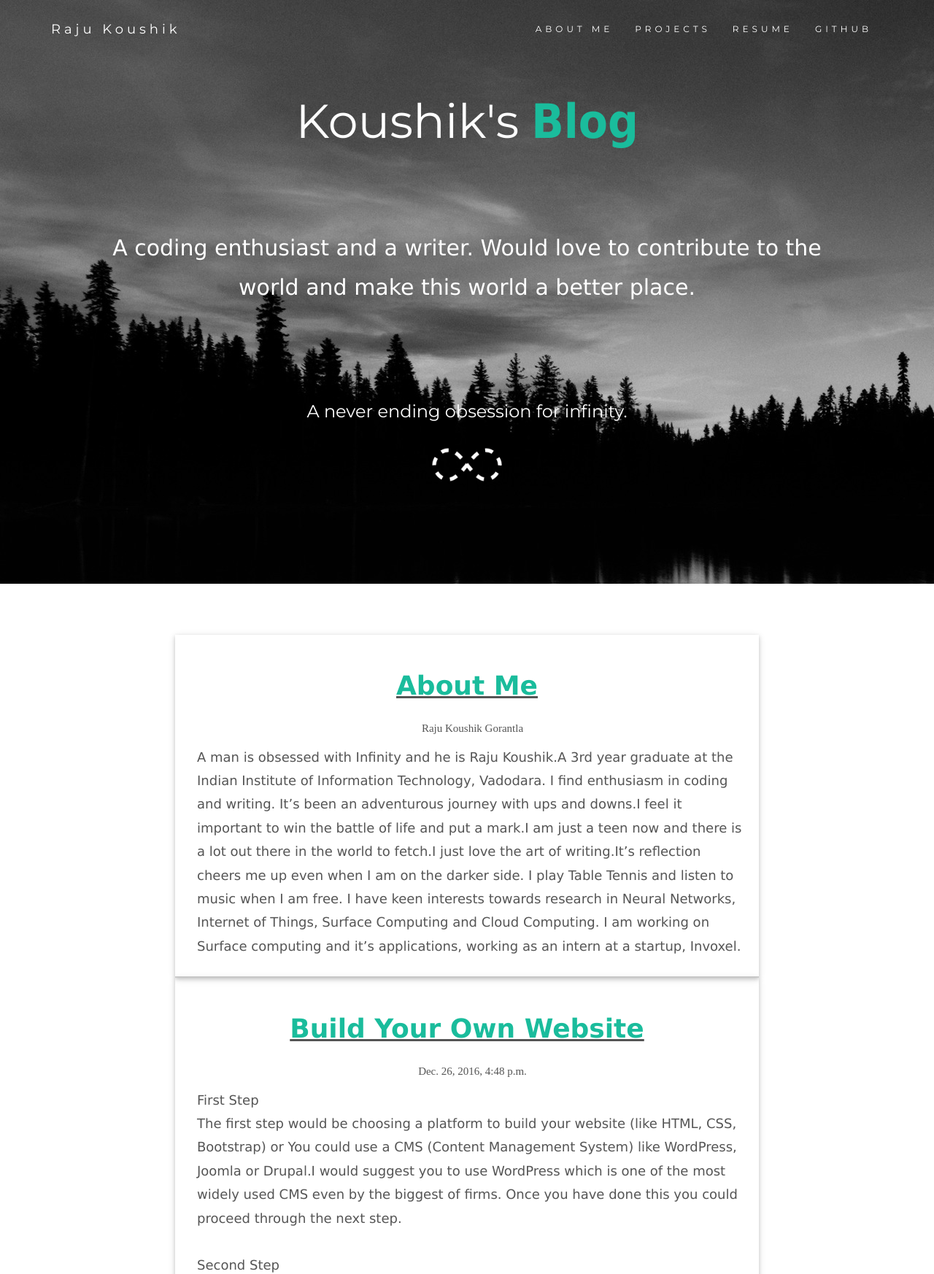
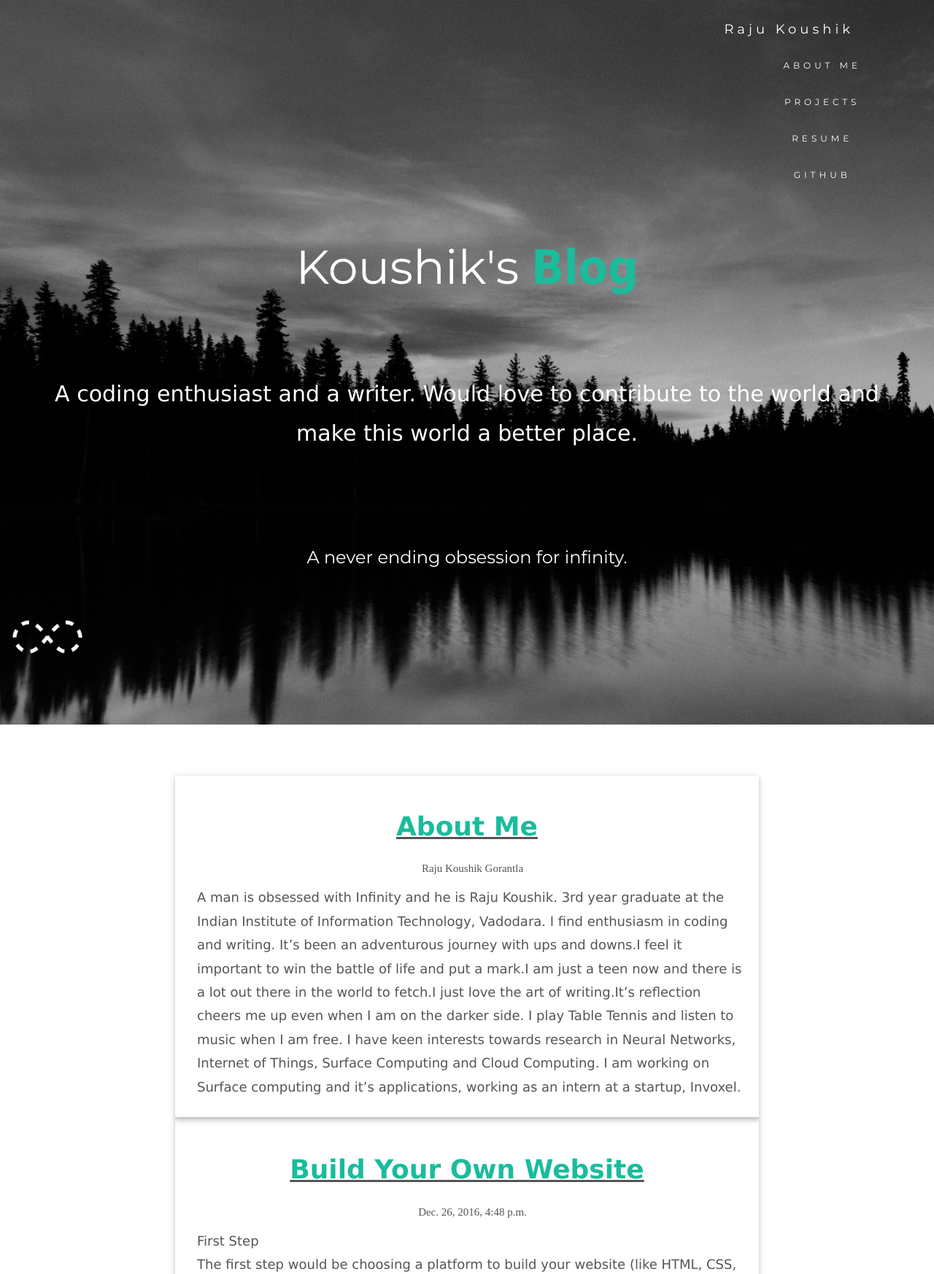
Before and after one commit to RajuKoushik/infiblog, a Django app: page /home/ in a window 1280 px wide. Shown: the top 1746 px of the page at 73% size. Run offline with Django 3.2, Linux system fonts and the light colour scheme; data comes from the database, SQL or seed files in the repository; some libraries are stand-ins or nearby versions.

Commit message:
minor glitches.

```diff
--- a/blog/templates/blog/home.html
+++ b/blog/templates/blog/home.html
@@ -23,6 +23,10 @@ $(document).ready(function(){
 });
 </script>
 <head>
+    <link rel="stylesheet" type="text/css" href="css/bootstrap.min.css">
+<link rel="stylesheet" type="text/css" href="css/bootstrap-theme.min.css">
+<script type="text/javascript" src="https://code.jquery.com/jquery-1.11.3.min.js"></script>
+<script type="text/javascript" src="js/bootstrap.min.js"></script>
 
     <link rel="shortcut icon" type="image/x-icon" href="../../static/blog/favicon.ico" />
 
@@ -144,6 +148,11 @@ $(document).ready(function(){
       background-attachment: fixed;
       background-color: #000000; /* Green */
       color: #ffffff;
+      justify-content: center;
+        align-items: center;
+        /* vertical-align: baseline; */
+        /* display: flex; */
+        display: grid;
   }
   .testfont {
     font-family: Verdana, Geneva, sans-serif;}
@@ -170,7 +179,8 @@ $(document).ready(function(){
       padding-bottom: 70px;
   }
   .pos{
-        padding: 100px;
+      padding-top: 100px;
+      padding-bottom: 100px;
   }
   .navbar {
       padding-top: 15px;
@@ -218,7 +228,7 @@ span.name { color:#1abc9c;font-weight:bold;font-family:Tahoma }
 
 <!-- First Container -->
  {% load static %}
-<div class="container-fluid bg-1 text-center test" >
+<div class="container-fluid bg-1 text-center" >
 
   <!-- Navbar -->
 <nav class="pad-remove navbar ">
@@ -244,7 +254,7 @@ span.name { color:#1abc9c;font-weight:bold;font-family:Tahoma }
   <h1 style="font-size:65px; margin-top: 50px;" class="detail hvr-float">Koushik's <span class="name">Blog</span></h1>
 
 
-  <p class="pos testfont" style="font-size:30px">  A coding enthusiast and a writer. Would love to contribute to the world and make this world a better place.
+  <p class="container-fluid pos testfont" style="font-size:30px">  A coding enthusiast and a writer. Would love to contribute to the world and make this world a better place.
 </p>
 
     <h3 class="hvr-float">A never ending obsession for infinity.</h3><br>
@@ -259,7 +269,7 @@ span.name { color:#1abc9c;font-weight:bold;font-family:Tahoma }
                     <h1 id="btitle" class="hvr-float"> <a href="{{ post.id }}" style="color:#1abc9c "><strong>About Me</strong></a> </h1>
                     <p id="date">Raju Koushik Gorantla</p>
                 </div>
-                <p align="left" id="text">A man is obsessed with Infinity and he is Raju Koushik.A 3rd year graduate at the Indian Institute of Information Technology, Vadodara. I find enthusiasm in coding and writing. It’s been an adventurous journey with ups and downs.I feel it important to win the battle of life and put a mark.I am just a teen now and there is a lot out there in the world to fetch.I just love the art of writing.It’s reflection cheers me up even when I am on the darker side. I play Table Tennis and listen to music when I am free.
+                <p align="left" id="text">A man is obsessed with Infinity and he is Raju Koushik. 3rd year graduate at the Indian Institute of Information Technology, Vadodara. I find enthusiasm in coding and writing. It’s been an adventurous journey with ups and downs.I feel it important to win the battle of life and put a mark.I am just a teen now and there is a lot out there in the world to fetch.I just love the art of writing.It’s reflection cheers me up even when I am on the darker side. I play Table Tennis and listen to music when I am free.
 
 I have keen interests towards research in Neural Networks, Internet of Things, Surface Computing and Cloud Computing.
 
--- a/blog/templates/blog/project_list.html
+++ b/blog/templates/blog/project_list.html
@@ -167,6 +167,9 @@
                 <p id="text">{{ project.text|linebreaksbr }}</p>
             </div>
         {% endfor %}
+
+
+
     </body>
 
 
```
Also changed, not shown: blog/templates/blog/indi_post.html (+7 -2 lines).
